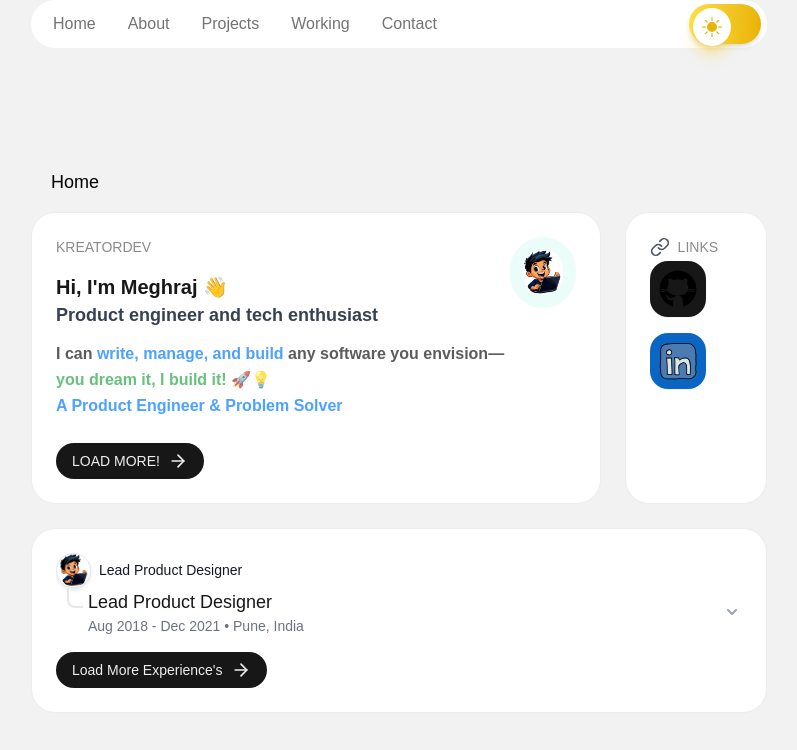
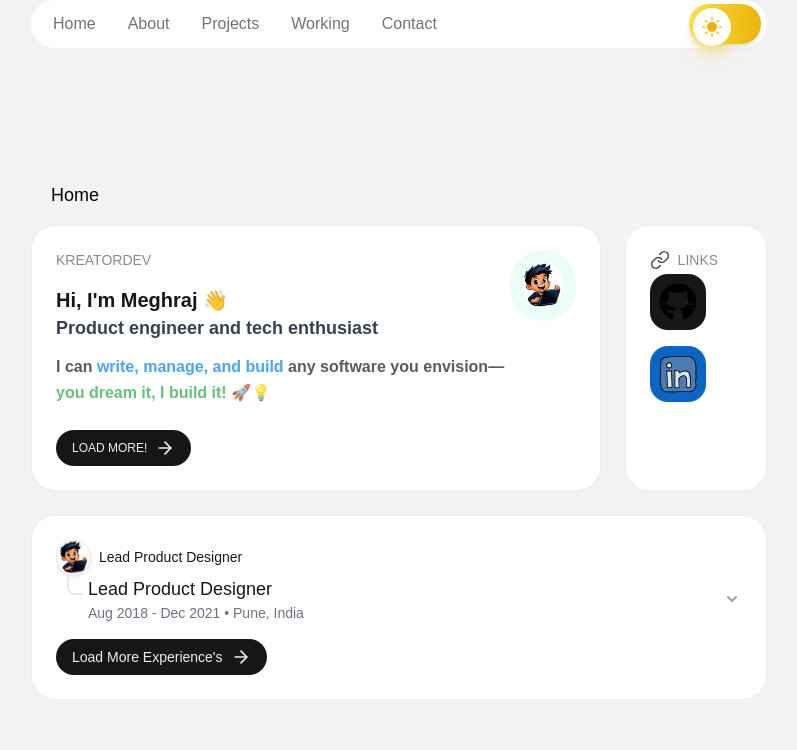
Before and after one commit to knightmate/myhome, a Next.js app: page / in a window 1280 px wide. Shown: the top 750 px of the page, without its empty margins (241-1038 px from the left). Built offline with nearby package versions, Linux system fonts and the light colour scheme.

Commit message:
code clean

```diff
--- a/public/data/about/aboutShort.md
+++ b/public/data/about/aboutShort.md
@@ -5,4 +5,4 @@
 **I can** <span style="color:#007bff; font-weight:bold;">write, manage, and build</span> **any software you envision—**
 **<span style="color:#28a745; font-weight:bold;">you dream it, I build it!</span>** 🚀💡
 
-## **<span style="color:#007bff;">A Product Engineer & Problem Solver</span>**
+<!-- ## **<span style="color:#007bff;">A Product Engineer & Problem Solver</span>** -->
--- a/src/components/cards/about-card.tsx
+++ b/src/components/cards/about-card.tsx
@@ -36,7 +36,7 @@ export default function AboutCard({ className }) {
       <span className="text-base font-normal opacity-70 leading-relaxed mt-3 mb-6">
         <MarkdownRenderer filePath="/data/about/aboutShort.md" />
       </span>
-      <CardButton  title="LOAD  MORE!"/>
-    </Card>
+      <CardButton className="font-normal text-xs" title="LOAD MORE!" />
+      </Card>
   );
 }
```
